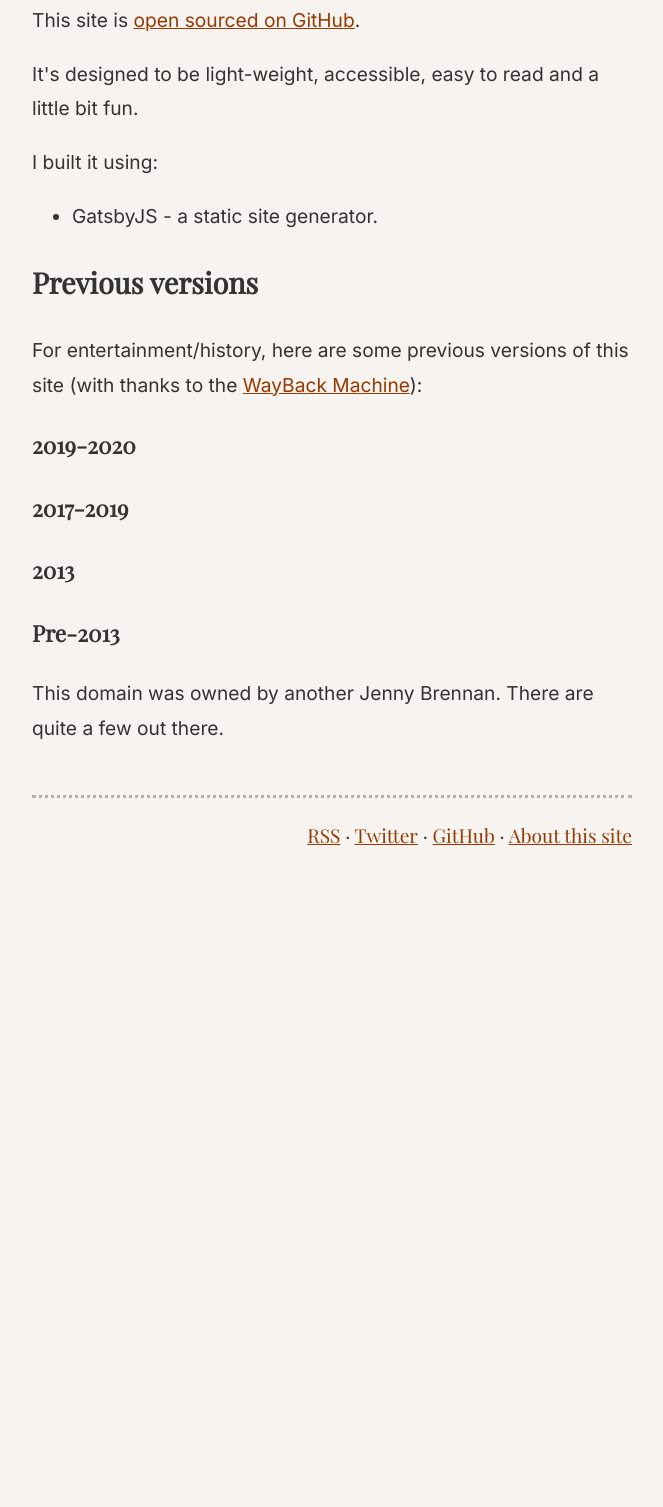
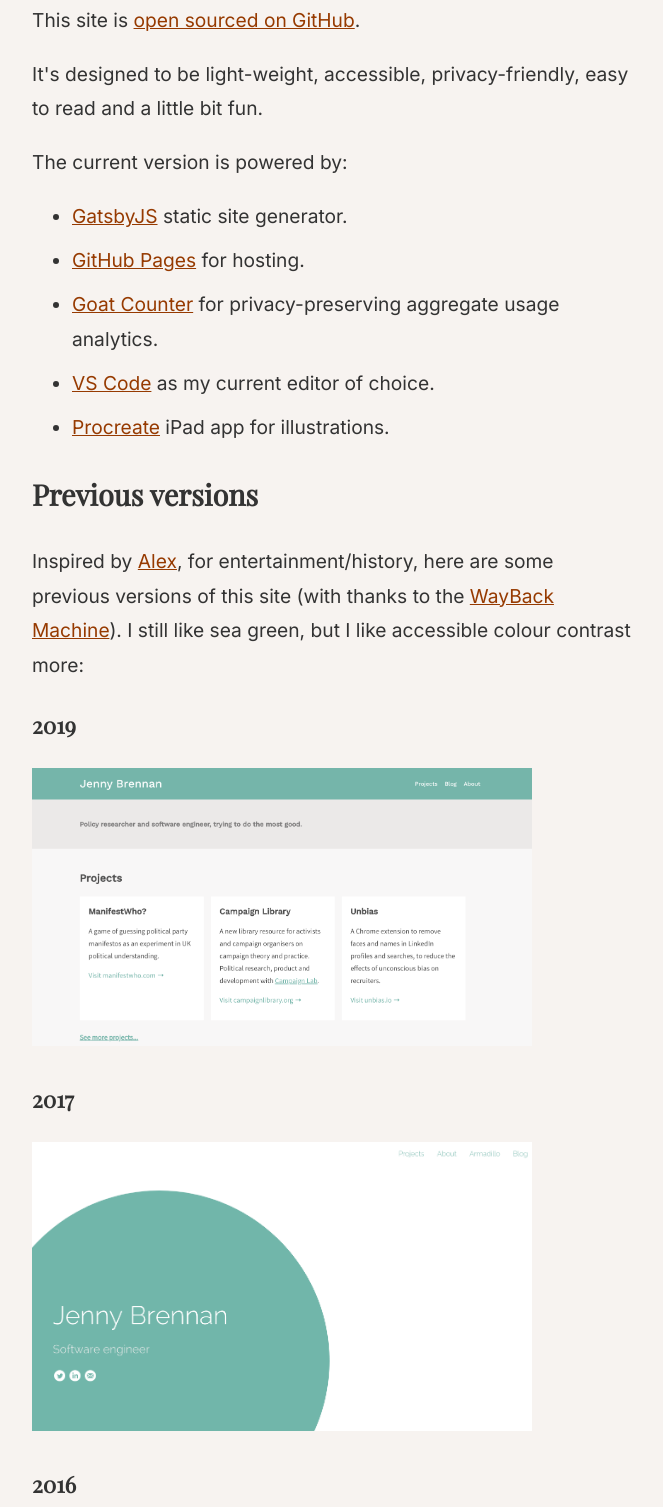
Before and after one commit to JennyBrennan/JennyBrennan.github.io, a Gatsby site: page /about-site in a window 1280 px wide. Shown: the part 241-1748 px from the top of the page, without its empty margins (308-971 px from the left). Before the commit the page ends 1115 px from the top, so only its background shows below. Built offline with nearby package versions, Linux system fonts and the light colour scheme; Gatsby itself is replaced by a stand-in of ours; some packages are replaced by stand-ins of ours.

Commit message:
Finish about this site page

```diff
--- a/src/components/style.css
+++ b/src/components/style.css
@@ -106,3 +106,6 @@
     max-width: 500px;
     display: block;
 }
+.site-archive {
+    max-width: 500px;
+}
--- a/src/pages/about-site.js
+++ b/src/pages/about-site.js
@@ -1,6 +1,12 @@
 import React from "react"
 import Layout from "../components/layout"
 import Metadata from "../components/metadata"
+import twentythirteen from "../images/archive/2013.png"
+import twentyfourteen from "../images/archive/2014.png"
+import twentyfifteen from "../images/archive/2015.png"
+import twentysixteen from "../images/archive/2016.png"
+import twentyseventeen from "../images/archive/2017.png"
+import twentynineteen from "../images/archive/2019.png"
 
 class AboutPage extends React.Component {
     render() {
@@ -10,17 +16,31 @@
               <article>
                   <h1>About this website</h1>
                   <p>This site is <a href="https://github.com/JennyBrennan/jennybrennan.github.io">open sourced on GitHub</a>.</p>
-                  <p>It's designed to be light-weight, accessible, easy to read and a little bit fun.</p>
-                  <p>I built it using:</p>
+                  <p>It's designed to be light-weight, accessible, privacy-friendly, easy to read and a little bit fun.</p>
+                  <p>The current version is powered by:</p>
                   <ul>
-                    <li>GatsbyJS - a static site generator.</li>
+                    <li><a href="https://gatsbyjs.org">GatsbyJS</a> static site generator.</li>
+                    <li><a href="https://pages.github.com/">GitHub Pages</a> for hosting.</li>
+                    <li><a href="https://goatcounter.com">Goat Counter</a> for privacy-preserving aggregate usage analytics.</li>
+                    <li><a href="https://code.visualstudio.com/">VS Code</a> as my current editor of choice.</li>
+                    <li><a href="https://procreate.art/">Procreate</a> iPad app for illustrations.</li>
                   </ul>
                   <h2>Previous versions</h2>
-                  <p>For entertainment/history, here are some previous versions of this site (with thanks to the <a href="https://web.archive.org/">WayBack Machine</a>):</p>
-                  <h3>2019-2020</h3>
-                  <h3>2017-2019</h3>
+                  <p>Inspired by <a href="https://alexwlchan.net/about-the-site/">Alex</a>, for entertainment/history, here are some previous versions of this site (with thanks to the <a href="https://web.archive.org/">WayBack Machine</a>). I still like sea green, but I like accessible colour contrast more:</p>
+                  <h3>2019</h3>
+                  <img className="site-archive" src={twentynineteen} alt="Sea green header, with grey subheading reading: policy researcher and software engineer trying to do the most good above tiled text boxes describing projects."/>
+                  <h3>2017</h3>
+                  <img className="site-archive" src={twentyseventeen} alt="Minimalist sea green circle on white background, saying Jenny Brennan, Software Engineer. Was a parallax scrolling minimalist affair, only interrupted by an illustration of an armadillo halfway down the page. Looked slick, but I'm disappointed in myself for its poor accessibility."/>
+                  <h3>2016</h3>
+                  <img className="site-archive" src={twentysixteen} alt="Hello, I'm Jenny Brennan, a designer/developer/Jane of all trades (yes, that cheesy an intro), with links to projects, portfolio, blog and illustration of an armadillo."/>
+                  <h3>2015</h3>
+                  <img className="site-archive" src={twentyfifteen} alt="Tiled images of projects including website design and development, illustration and events"/>
+                  <p>(It looked a bit less broken at the time, honest.)</p>
+                  <h3>2014</h3>
+                  <img className="site-archive" src={twentyfourteen} alt="Business founder, web developer and drummer with illustration of pile of things including a bodhran, drum kit, iPod nano, books and some very nice shoes"/>
+                  <p>Again, not sure if the WayBack machine just mangled it, or whether I never finished it.</p>
                   <h3>2013</h3>
-
+                  <img className="site-archive" src={twentythirteen} alt="Placeholder page with abstract tree and swing and retro Twitter button to @jennyhbren"/>
                   <h3>Pre-2013</h3>
                   <p>This domain was owned by another Jenny Brennan. There are quite a few out there.</p>
               </article>
```
Also changed, not shown: src/images/archive/2019.png (added).
